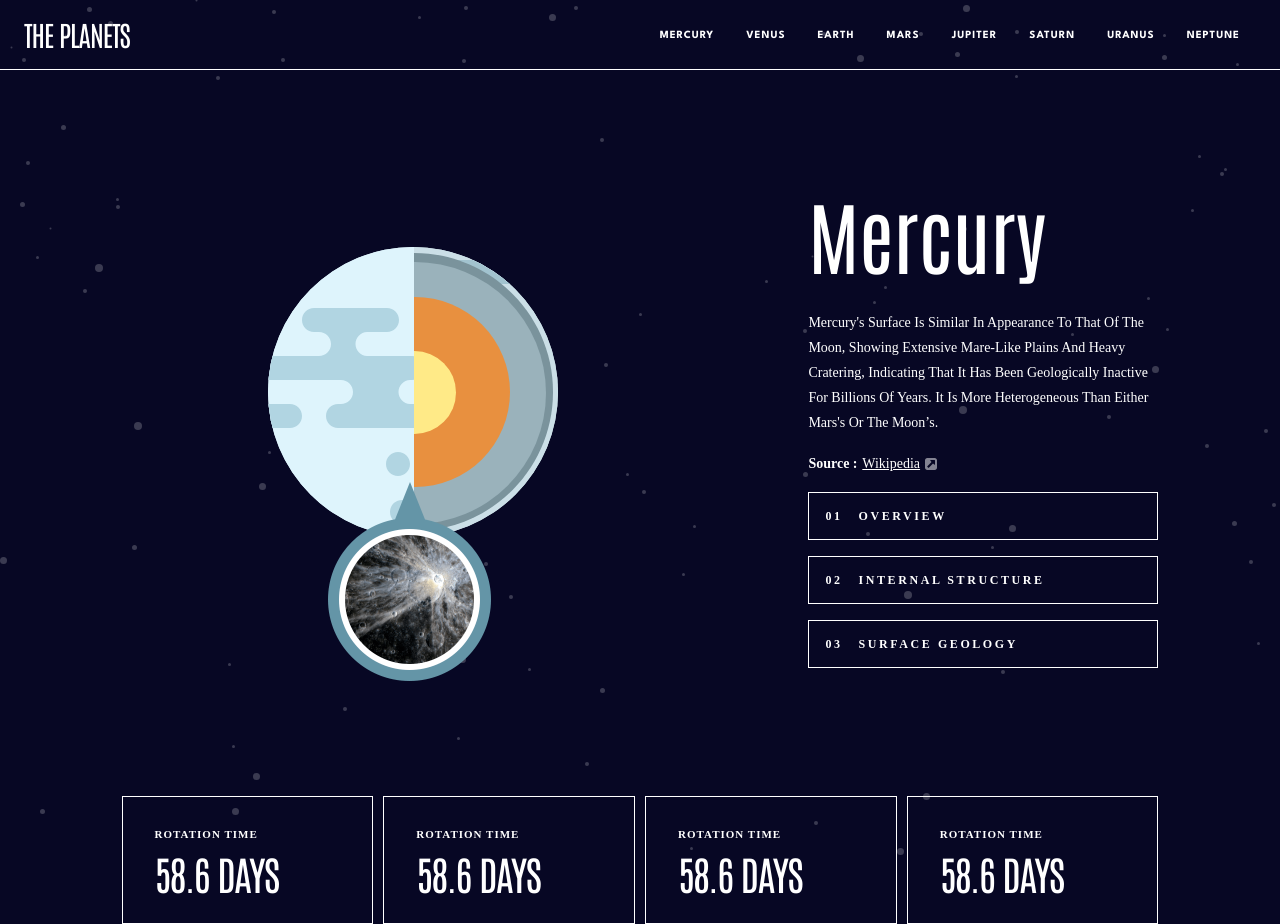
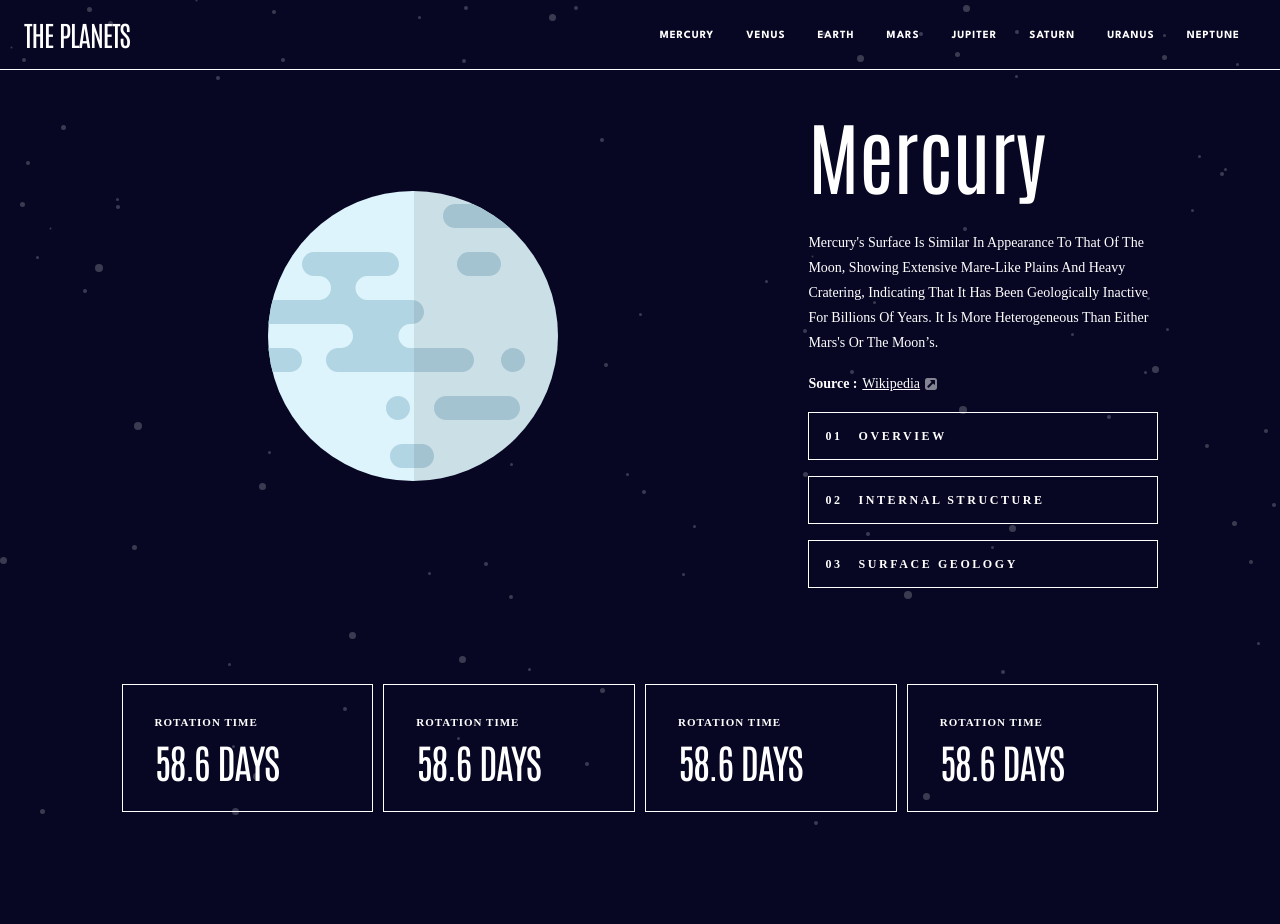
Before and after one commit to SandraDammy/planets-fact-sites, a React (Create React App) app: page / in a window 1280 px wide. After the commit the page ends 832 px from the top, so only its background shows below. Built offline with nearby package versions, Linux system fonts and the light colour scheme.

Commit message:
plant_img_setting

```diff
--- a/src/components/styles.css
+++ b/src/components/styles.css
@@ -85,6 +85,8 @@ a {
   align-items: center;
   margin-left: 4rem;
   margin-right: 4rem;
+  margin-bottom: 2rem;
+
 }
 .container-body {
   display: flex;
@@ -93,7 +95,7 @@ a {
   width: 90%;
   color: #ffffff;
   margin-top: 2rem;
-  margin-bottom: 4rem;
+  margin-bottom: 5rem;
 }
 
 /* Img */
@@ -102,6 +104,7 @@ a {
   align-items: center;
   justify-content: center;
   width: calc(90% - 350px);
+  padding-bottom: 2rem;
 }
 .plant-img {
   position: relative;
@@ -118,6 +121,7 @@ a {
   height: 290px;
   top: 0px;
   left: 0px;
+  display: none;
 }
 .surface {
   position: absolute;
@@ -125,6 +129,7 @@ a {
   height: 199px;
   top: 235px;
   left: 60px;
+  display: none;
 }
 /* Context */
 .container-context {
@@ -132,7 +137,6 @@ a {
   flex-direction: column;
   width: 350px;
   text-align: left;
-  margin-top: 5rem;
 }
 .context-title {
   font-family: Antonio;
@@ -225,7 +229,6 @@ span {
   text-transform: uppercase;
   color: #ffffff;
   width: 90%;
-  margin-top: 3rem;
   gap: 10px;
 }
 .card {
```
